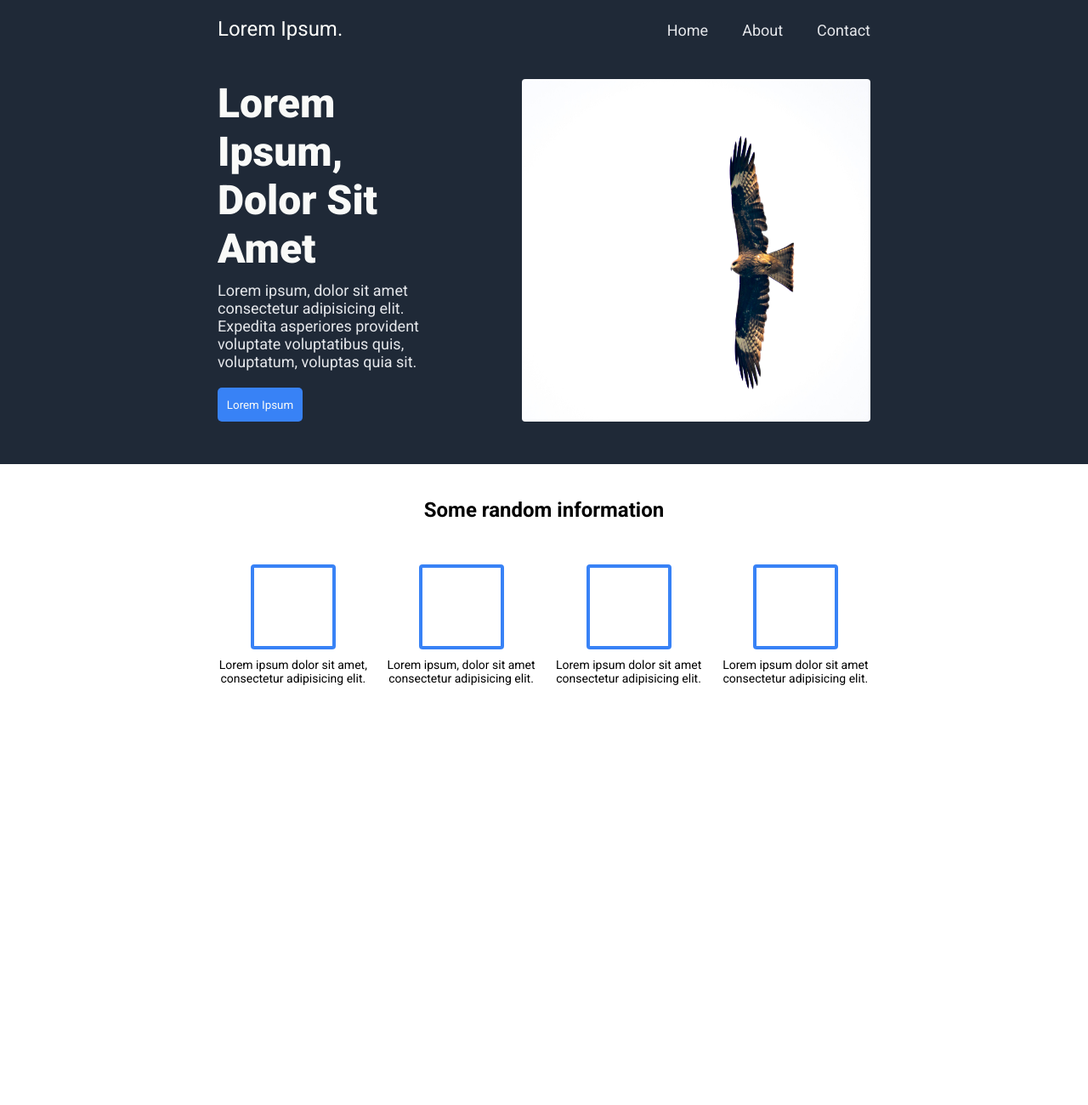
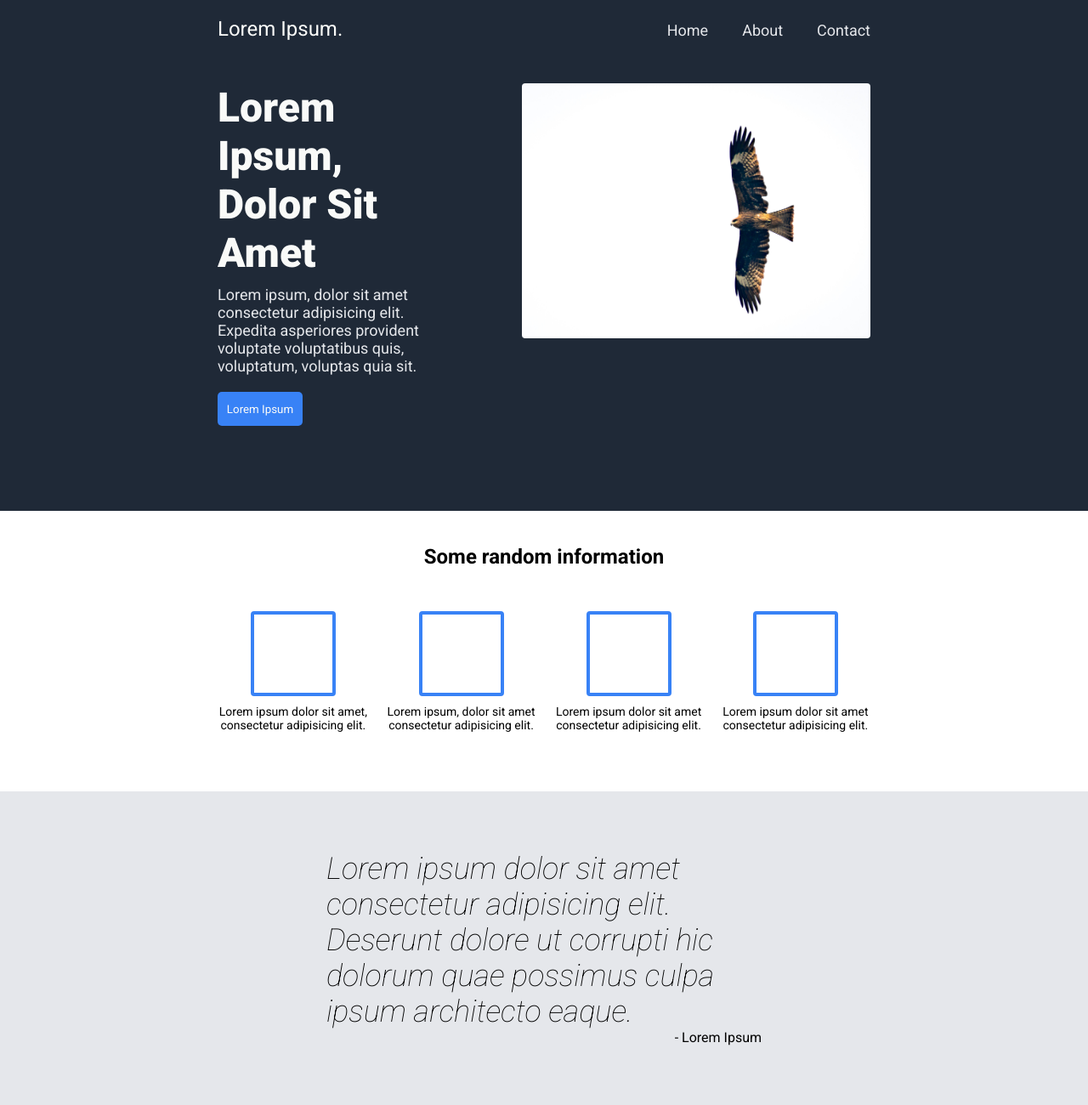
Before and after one commit to giannisvoz/landing-page, a plain HTML site: page index.html in a window 1280 px wide. Shown: the whole page at 85% size. Before the commit the page ends 806 px from the top, so only its background shows below. Drawn offline with Linux system fonts and the light colour scheme.

Commit message:
Finished quote section

```diff
--- a/index.html
+++ b/index.html
@@ -51,6 +51,15 @@
       </div>
     </div>
   </section>
+  <!-- QUOTE -->
+  <section class="third-section">
+    <div class="quote">
+      <blockquote>Lorem ipsum dolor sit amet consectetur adipisicing elit. Deserunt dolore ut corrupti hic dolorum quae possimus culpa ipsum architecto eaque.</blockquote>
+    </div>
+    <div class="author">
+      <cite>- Lorem Ipsum</cite>
+    </div>
+  </section>
   </main>
 </body>
 </html>
--- a/styles.css
+++ b/styles.css
@@ -14,6 +14,7 @@ main {
 
 .first-section {
   background-color: #1F2937;
+  padding-bottom: 50px;
 }
 
 .hero-section {
@@ -26,7 +27,7 @@ main {
   display: flex;
   width: 100%;
   margin-top: 20px;
-  margin-bottom: 45px;
+  margin-bottom: 50px;
 }
 
 a {
@@ -89,7 +90,8 @@ button {
 }
 
 img {
-  width: 410px;
+  max-width: 410px;
+  max-height: 300px;
   border-radius: 4px;
 }
 
@@ -97,10 +99,11 @@ img {
 
 .second-section {
   text-align: center;
+  padding-top: 40px;
+  padding-bottom: 70px;
 }
 
 h2 {
-  margin-top: 40px;
   margin-bottom: 50px;
 }
 
@@ -130,3 +133,32 @@ h2 {
   font-size: 14px;
   font-weight: 100;
 }
+
+/* Quote */
+
+.third-section {
+  background-color: #E5E7EB;
+  padding-top: 70px;
+  padding-bottom: 70px;
+}
+
+.quote {
+  width: 40vw;
+  margin: auto;
+}
+
+blockquote {
+  font-size: 36px;
+  font-style: italic;
+}
+
+.author {
+  width: 40vw;
+  margin: auto;
+  display: flex;
+  justify-content: end;
+}
+
+cite {
+  font-style: normal;
+}
```
